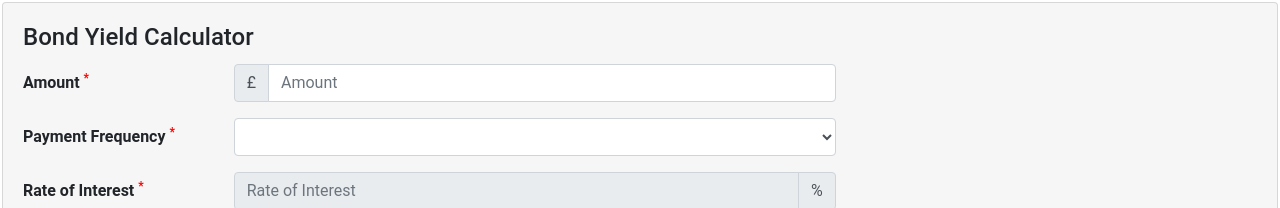
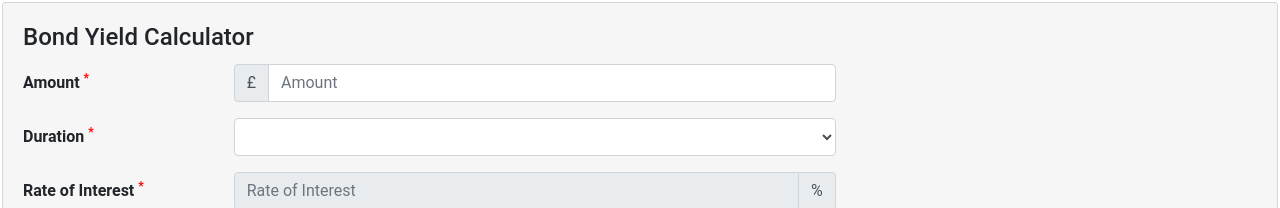
Before and after one commit to ankur4899/interest-calculator, an Angular app: page / in a window 1280 px wide. Shown: the top 208 px of the page. Built offline with nearby package versions, Linux system fonts and the light colour scheme.

Commit message:
Change in package json and label

```diff
--- a/package.json
+++ b/package.json
@@ -7,8 +7,7 @@
     "build": "ng build --prod",
     "test": "ng test",
     "lint": "ng lint",
-    "e2e": "ng e2e",
-    "postinstall": "ng build --aot --prod"
+    "e2e": "ng e2e"
   },
   "private": true,
   "dependencies": {
--- a/src/app/app.component.html
+++ b/src/app/app.component.html
@@ -18,13 +18,13 @@
         </div>
 
         <div class="form-group row">
-          <label for="inputEmail3" class="font-weight-bold col-sm-2 col-form-label">Payment Frequency
+          <label for="inputEmail3" class="font-weight-bold col-sm-2 col-form-label">Duration
             <sup class="danger">*</sup>
           </label>
           <div class="col-sm-6">
             <div class="input-group">
               <select (change)="onYearChange($event)" required formControlName="year" type="text" class="form-control"
-                id="inlineFormInputGroupUsername" placeholder="Payment Frequency">
+                id="inlineFormInputGroupUsername" placeholder="Duration">
                 <option *ngFor="let years of paymentFrequency" [value]="years.year">{{years.year}} year</option>
               </select>
             </div>
```
